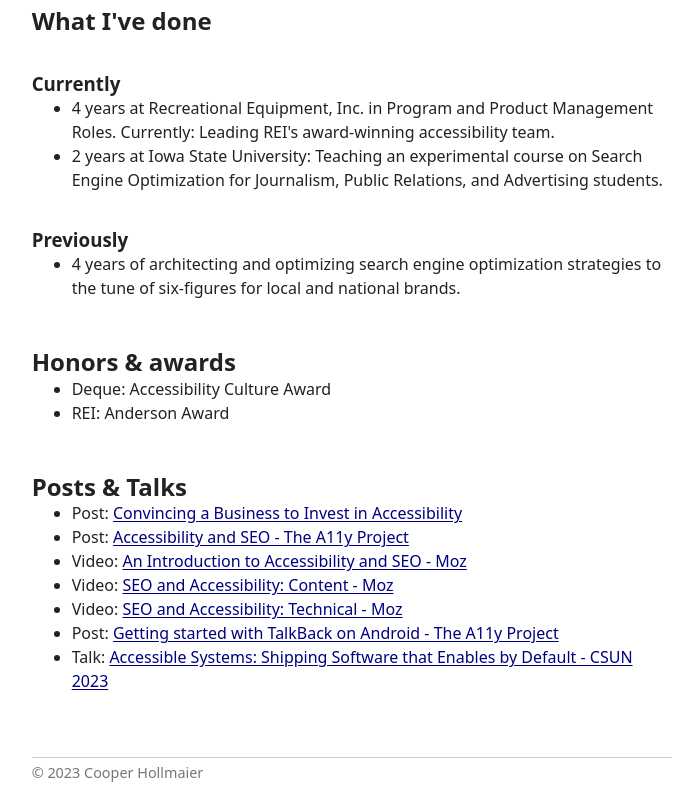
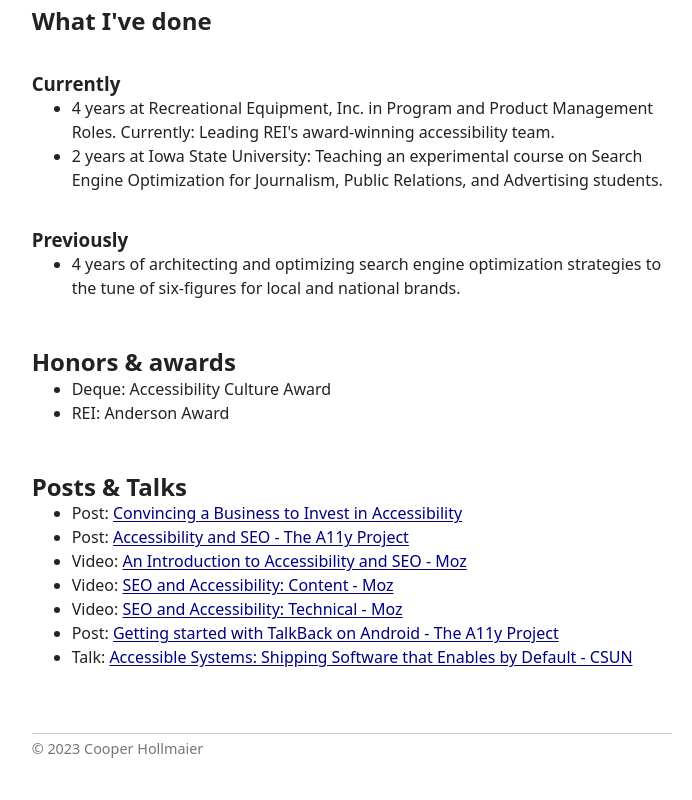
Before and after one commit to chollma/hollmaier, an Eleventy site: page src/index.md in a window 1280 px wide. Shown: the part 500-1300 px from the top of the page, without its empty margins (288-980 px from the left). After the commit the page ends 1276 px from the top, so only its background shows below. Built offline with nearby package versions, Linux system fonts and the light colour scheme; Eleventy itself is replaced by a stand-in of ours; files that its build step writes are made by us from their sources.

Commit message:
Small wording change in post list

```diff
--- a/src/index.md
+++ b/src/index.md
@@ -38,4 +38,4 @@
 - Video: [SEO and Accessibility: Content - Moz](https://moz.com/blog/seo-and-accessibility-content)
 - Video: [SEO and Accessibility: Technical - Moz](https://moz.com/blog/technical-seo-and-accessibility)
 - Post: [Getting started with TalkBack on Android - The A11y Project](https://www.a11yproject.com/posts/getting-started-talkback/)
-- Talk: [Accessible Systems: Shipping Software that Enables by Default - CSUN 2023](https://www.csun.edu/cod/conference/sessions/index.php/public/presentations/view/1403)
+- Talk: [Accessible Systems: Shipping Software that Enables by Default - CSUN](https://www.csun.edu/cod/conference/sessions/index.php/public/presentations/view/1403)
```
